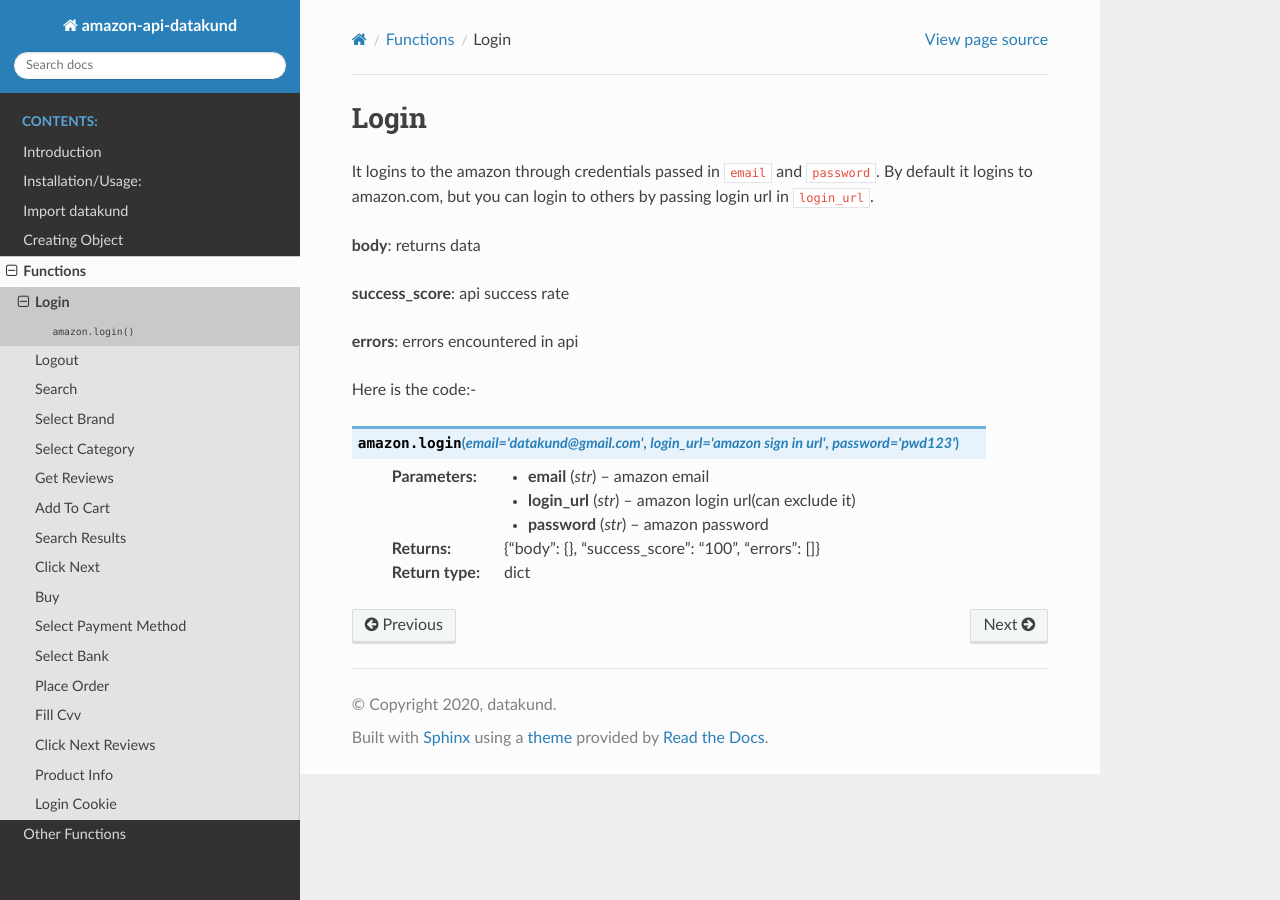
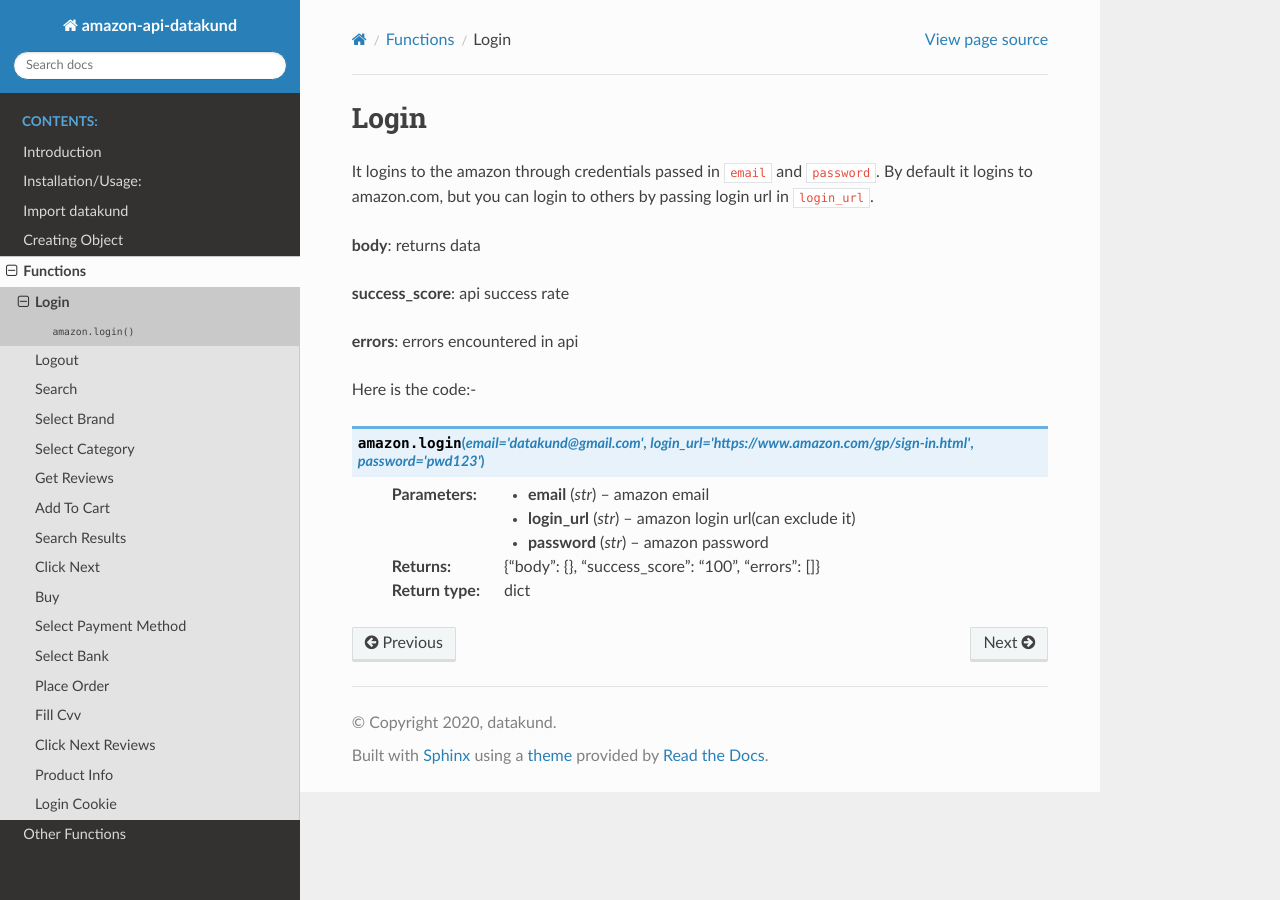
Before and after one commit to datakund/amazon-api-datakund, a Sphinx documentation site: the page built from Docs/source/login.rst, in a window 1280 px wide. Built offline with Sphinx 7.4.7 and the Read the Docs theme 2.0.0, drawn with Linux system fonts in a browser that asks for light colours; some of the changed lines change nothing that is shown.

Commit message:
Update login.rst

```diff
--- a/Docs/source/login.rst
+++ b/Docs/source/login.rst
@@ -11,7 +11,7 @@
 
 Here is the code:-
 
-.. py:function:: amazon.login(email="datakund@gmail.com",login_url="amazon sign in url",password="pwd123")
+.. py:function:: amazon.login(email="datakund@gmail.com",login_url="https://www.amazon.com/gp/sign-in.html",password="pwd123")
 
 
    :param str email: amazon email
```
